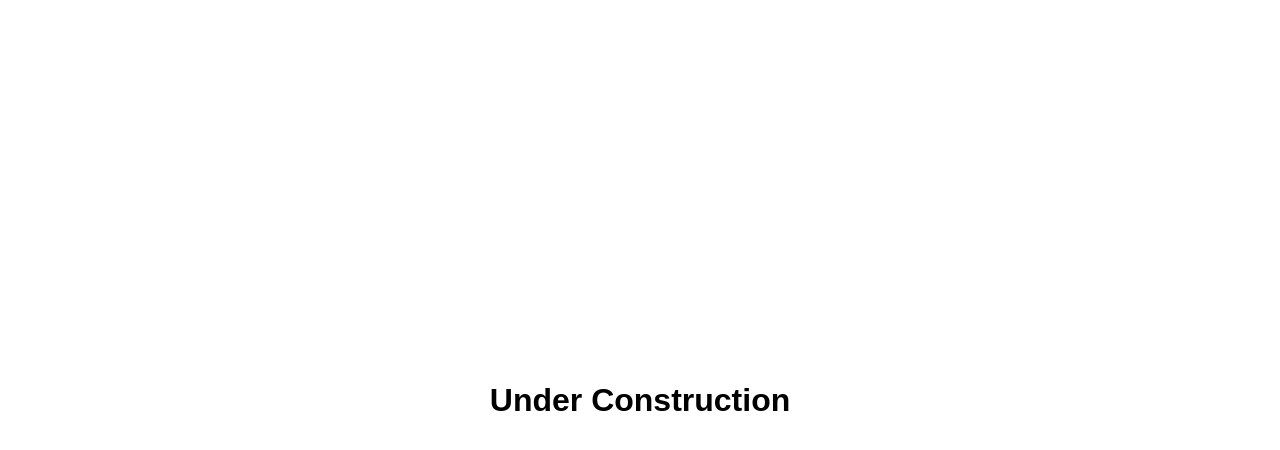
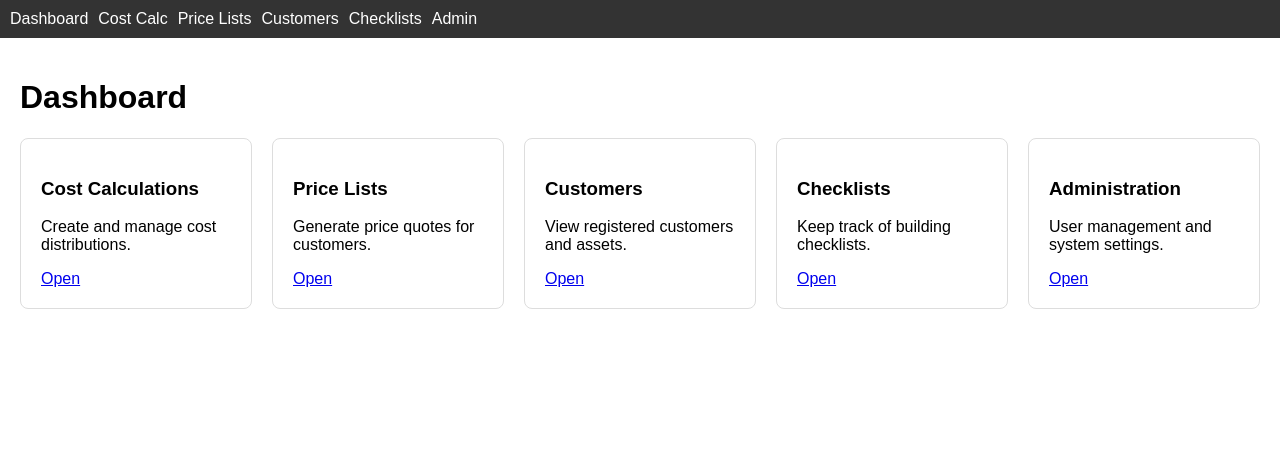
Before and after one commit to evengordonlauve/Energy-Bill-System, a Next.js app: page / in a window 1280 px wide. Shown: the top 450 px of the page. Built offline with nearby package versions, Linux system fonts and the light colour scheme.

Commit message:
Add dashboard and admin pages

```diff
--- /dev/null
+++ b/components/Layout.js
@@ -0,0 +1,27 @@
+import Link from 'next/link';
+
+const navItems = [
+  { label: 'Dashboard', href: '/' },
+  { label: 'Cost Calc', href: '/calculations/cost' },
+  { label: 'Price Lists', href: '/calculations/price' },
+  { label: 'Customers', href: '/customers' },
+  { label: 'Checklists', href: '/checklists' },
+  { label: 'Admin', href: '/admin' }
+];
+
+export default function Layout({ children }) {
+  return (
+    <>
+      <header className="header">
+        <nav>
+          {navItems.map((item) => (
+            <Link key={item.href} href={item.href} className="nav-link">
+              {item.label}
+            </Link>
+          ))}
+        </nav>
+      </header>
+      <main className="container">{children}</main>
+    </>
+  );
+}
--- a/pages/index.js
+++ b/pages/index.js
@@ -1,7 +1,37 @@
+import Link from 'next/link';
+import Layout from '../components/Layout';
+
 export default function Home() {
   return (
-    <main style={{ display: 'flex', justifyContent: 'center', alignItems: 'center', height: '100vh' }}>
-      <h1>Under Construction</h1>
-    </main>
+    <Layout>
+      <h1>Dashboard</h1>
+      <div className="card-grid">
+        <div className="card">
+          <h3>Cost Calculations</h3>
+          <p>Create and manage cost distributions.</p>
+          <Link href="/calculations/cost">Open</Link>
+        </div>
+        <div className="card">
+          <h3>Price Lists</h3>
+          <p>Generate price quotes for customers.</p>
+          <Link href="/calculations/price">Open</Link>
+        </div>
+        <div className="card">
+          <h3>Customers</h3>
+          <p>View registered customers and assets.</p>
+          <Link href="/customers">Open</Link>
+        </div>
+        <div className="card">
+          <h3>Checklists</h3>
+          <p>Keep track of building checklists.</p>
+          <Link href="/checklists">Open</Link>
+        </div>
+        <div className="card">
+          <h3>Administration</h3>
+          <p>User management and system settings.</p>
+          <Link href="/admin">Open</Link>
+        </div>
+      </div>
+    </Layout>
   );
 }
--- a/styles/globals.css
+++ b/styles/globals.css
@@ -2,3 +2,46 @@ body {
   margin: 0;
   font-family: sans-serif;
 }
+
+.header {
+  background: #333;
+  color: #fff;
+  padding: 10px;
+}
+
+.nav-link {
+  color: #fff;
+  margin-right: 10px;
+  text-decoration: none;
+}
+
+.nav-link:hover {
+  text-decoration: underline;
+}
+
+.container {
+  padding: 20px;
+}
+
+.card {
+  border: 1px solid #ddd;
+  border-radius: 8px;
+  padding: 20px;
+}
+
+.card-grid {
+  display: grid;
+  grid-template-columns: repeat(auto-fill, minmax(200px, 1fr));
+  gap: 20px;
+}
+
+.user-table {
+  width: 100%;
+  border-collapse: collapse;
+}
+
+.user-table th,
+.user-table td {
+  border: 1px solid #ddd;
+  padding: 8px;
+}
```
Also changed, not shown: pages/admin/index.js (added, +22 -0 lines), pages/admin/settings.js (added, +10 -0 lines), pages/admin/users.js (added, +32 -0 lines), pages/calculations/cost.js (added, +10 -0 lines), pages/calculations/price.js (added, +10 -0 lines), pages/checklists/index.js (added, +10 -0 lines), pages/customers/index.js (added, +10 -0 lines).
